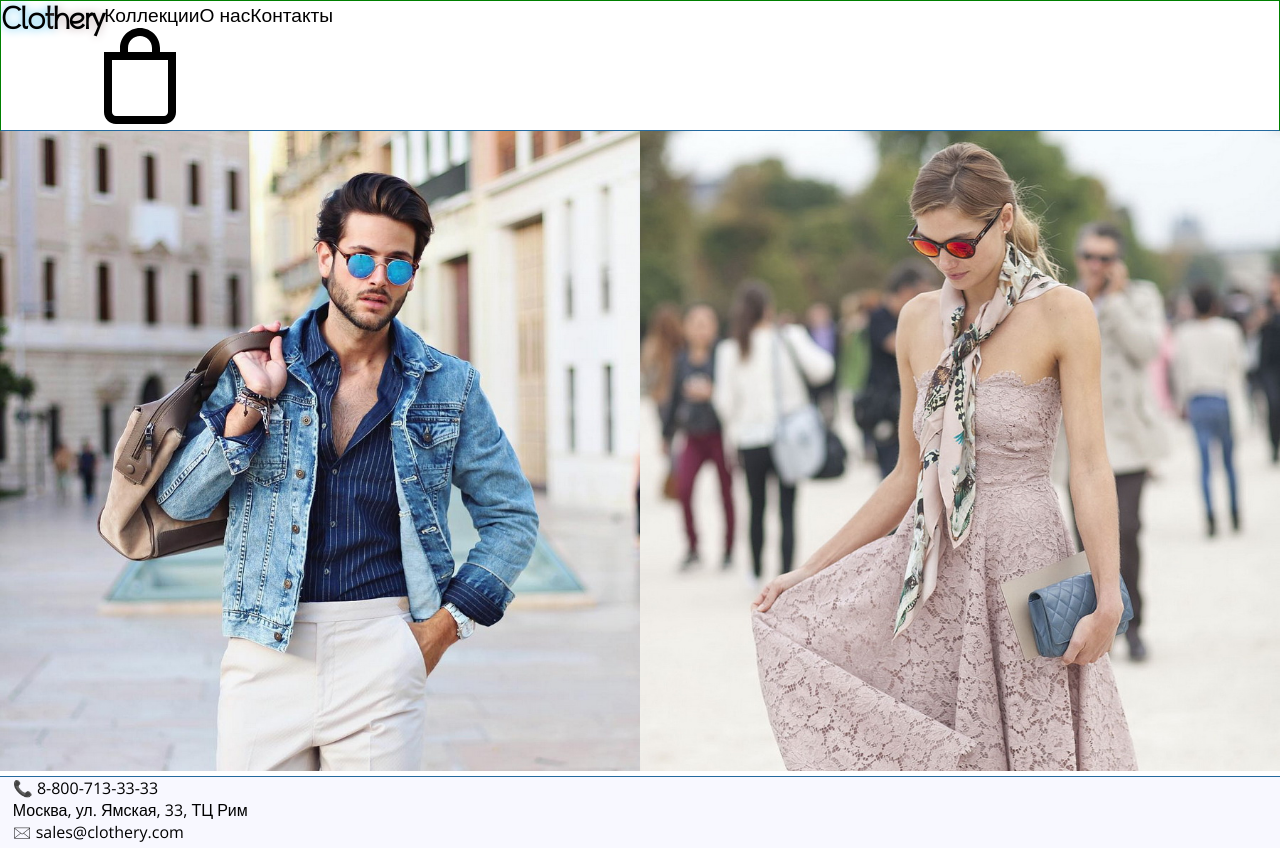
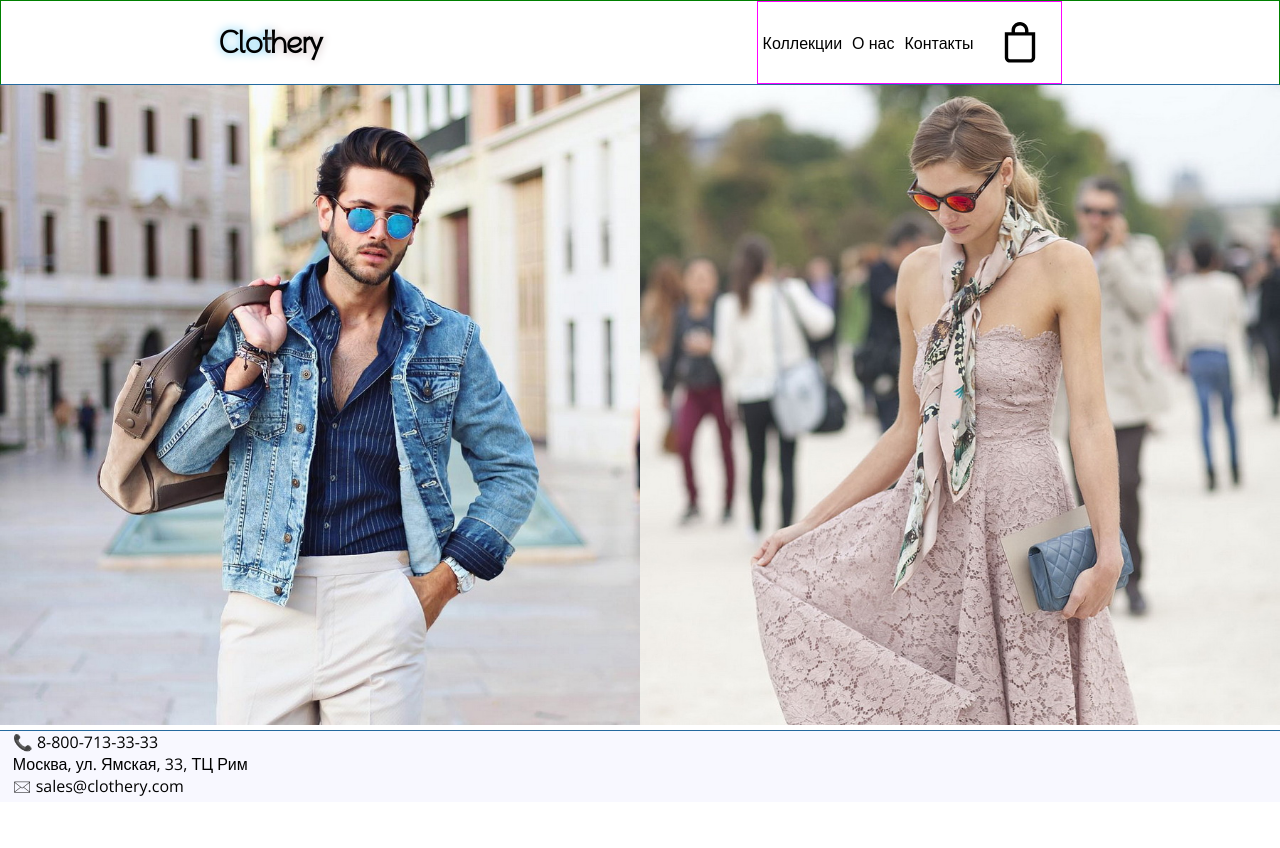
Before and after one commit to DIMANVAZ/Clothery, a plain HTML site: page index.html in a window 1280 px wide. After the commit the page ends 802 px from the top, so only its background shows below. Drawn offline with nearby package versions, Linux system fonts and the light colour scheme; no server answers.

Commit message:
fix: need to fix header

```diff
--- a/index.html
+++ b/index.html
@@ -55,7 +55,7 @@
         </header>
 
         <div class="main-container">
-            <img src="./pics/main-mobs.jpg" alt="man and woman" class="for-mobs" style="width:100%">
+            <img src="./pics/main-mobs-cut.jpg" alt="man and woman" class="for-mobs" style="width:100%">
                 <img src="./pics/main-Man-tabs-1024x768.jpg" alt="man and woman" class="for-tabs" style="width:50%">
                 <img src="./pics/main-woMan-tabs-1024x768.jpg" alt="man and woman" class="for-tabs" style="width:50%">
                     <img src="./pics/main-Man-PC-900x900.jpg" alt="man and woman" class="for-PC" style="width:50%">
--- a/script.js
+++ b/script.js
@@ -33,15 +33,8 @@ const app = Vue.createApp({
     },
 }).mount('#app');
 
-const areaLeft = document.querySelector(".area.left");
-const areaRight = document.querySelector(".area.right");
-const bothAreas = document.querySelectorAll(".area")
-
-bothAreas.forEach(el =>{
-    el.onclick = function(){
-        console.log(event.target.classList)
-    }
+document.querySelectorAll('.nav-icon').forEach(htmlEl => {
+    console.log(htmlEl.width)
 })
 
-
 fetch(requestURL).then(resp => resp.json()).then(jsoned => console.log(jsoned))
--- a/styles.css
+++ b/styles.css
@@ -84,22 +84,29 @@ body{
 /*===========header и всё в нём=======================*/
 header{
     border: 1px solid green;
+    border-bottom: 1px solid var(--divide-line);
+    position: relative;
     display:flex;
         flex-direction:row;
-    position: relative;
+        align-items:center;
+        justify-content:space-around;
     width:100%;
-    /*height:85px;*/
-    border-bottom: 1px solid var(--divide-line);
-    font-size:1.2rem;
+    height:85px;
 }
-.nav{
+nav{
+    border: 1px solid magenta;
     display:flex;
         flex-direction:row;
+        align-items:center;
+    height:100%;
 }
 .nav-icon{
-
+    height:50%; /*от высоты блока NAV*/
 }
 
+.nav-item,.header-nav-cart{
+    padding:0 5px;
+}
 
 
 .brand-logo{
@@ -111,15 +118,13 @@ header{
     font-family:"Whipsmart";
     src:url(./fonts/Whipsmart.ttf) format('truetype');
 }
+
 /*-----------корзина----------------------------------*/
-.cart{
-    /*border: 1px solid green;*/
-    position: relative;
-    width: 60px;
-    /*display: none;*/
+.header-nav-cart{
+    height:50%; /*от высоты блока NAV*/
 }
 .cart-icon{
-
+    height:100%; /*от высоты блока .header-nav-cart*/
 }
     .cart-icon:hover{
     }
```
